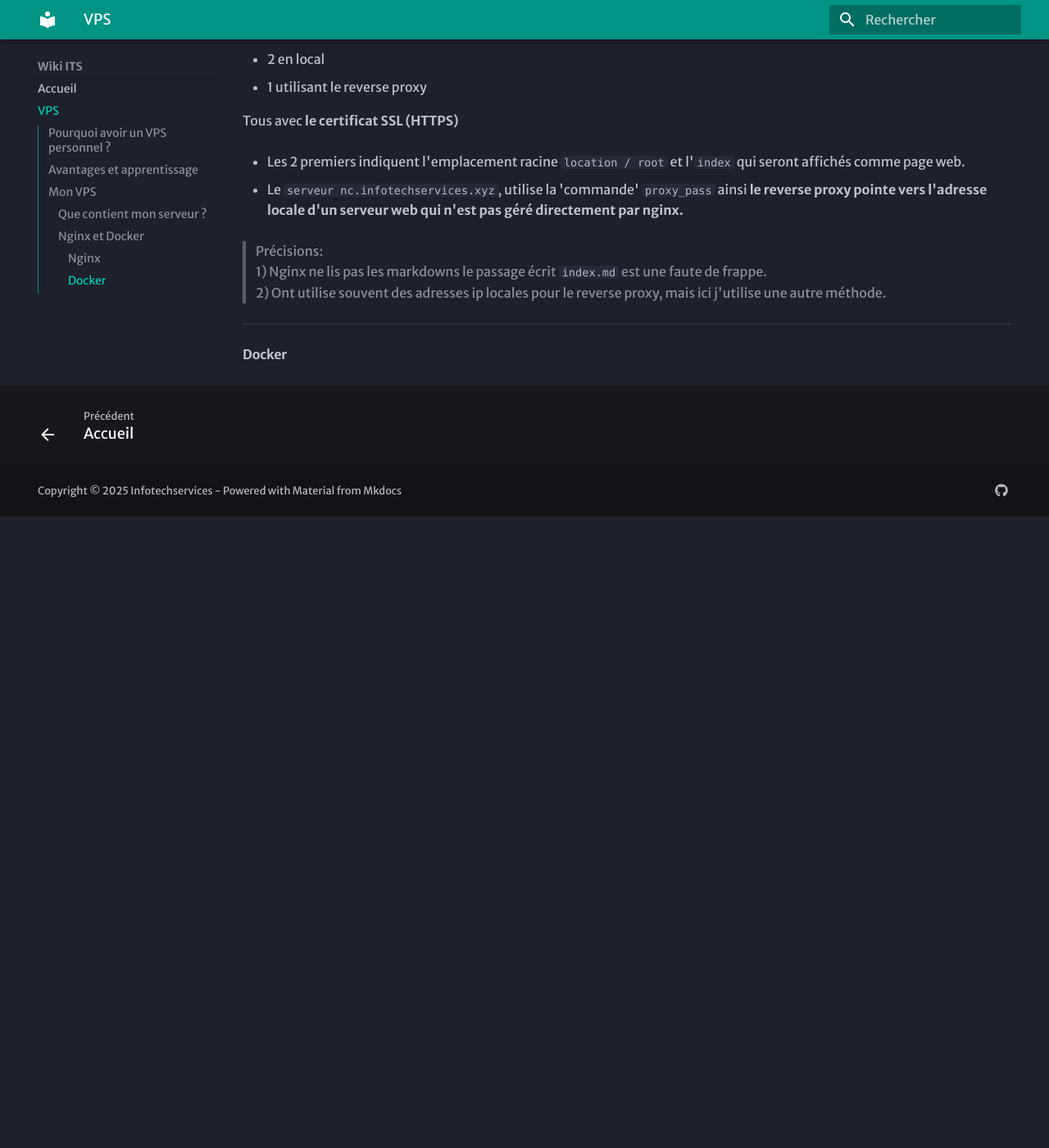
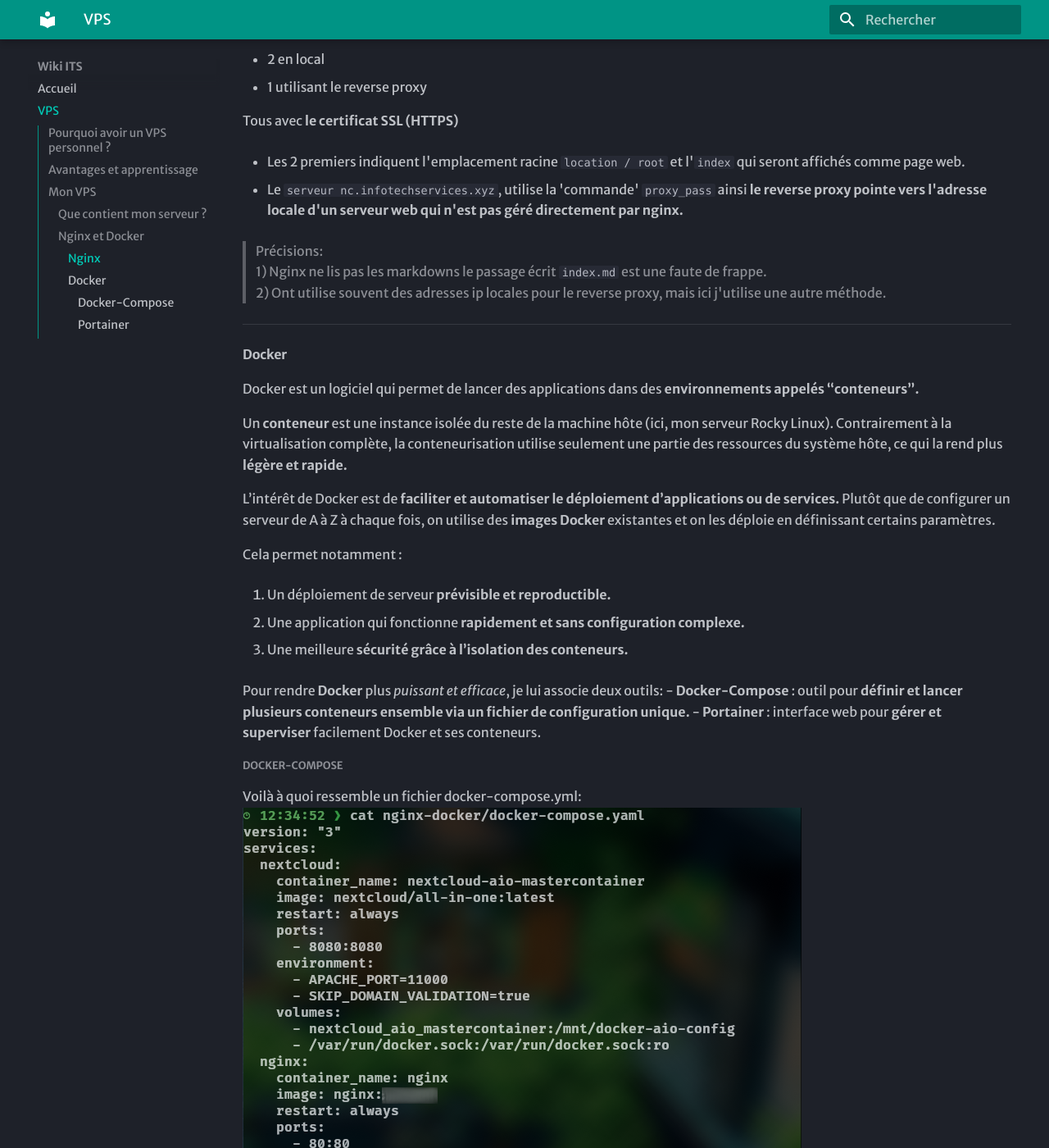
Before and after one commit to nicolink47/wiki, an MkDocs documentation site: the page built from docs/Mon VPS.md, in a window 1280 px wide and 1400 px high, scrolled down 3256 px. Shown: the whole window at 82% size. Built offline with MkDocs 1.6.1 and Material for MkDocs 9.7.7, drawn with Linux system fonts in a browser that asks for light colours; some web fonts are replaced; before the commit the page ends 3886 px from its top, so only the background shows below that; some of the changed text lies outside the part shown.

Commit message:
up monvps

```diff
--- a/docs/Mon VPS.md
+++ b/docs/Mon VPS.md
@@ -72,3 +72,37 @@
 ---
 
 #### Docker
+
+Docker est un logiciel qui permet de lancer des applications dans des **environnements appelés “conteneurs”.**
+
+Un **conteneur** est une instance isolée du reste de la machine hôte (ici, mon serveur Rocky Linux). Contrairement à la virtualisation complète, la conteneurisation utilise seulement une partie des ressources du système hôte, ce qui la rend plus **légère et rapide.**
+
+L’intérêt de Docker est de **faciliter et automatiser le déploiement d’applications ou de services.** Plutôt que de configurer un serveur de A à Z à chaque fois, on utilise des **images Docker** existantes et on les déploie en définissant certains paramètres.
+
+Cela permet notamment :
+
+1. Un déploiement de serveur **prévisible et reproductible.**
+
+2. Une application qui fonctionne **rapidement et sans configuration complexe.**
+
+3. Une meilleure **sécurité grâce à l’isolation des conteneurs.**
+
+Pour rendre **Docker** plus *puissant et efficace*, je lui associe deux outils:
+- **Docker-Compose** : outil pour **définir et lancer plusieurs conteneurs ensemble via un fichier de configuration unique.**
+- **Portainer** : interface web pour **gérer et superviser** facilement Docker et ses conteneurs.
+
+##### Docker-Compose
+Voilà à quoi ressemble un fichier docker-compose.yml:
+![](imgs/dockercompose.png)
+
+Il y a deux images dockers utilisés [Nextcloud](Nextcloud.md) et Nginx.
+Elles fonctionnent ensembles avec leurs **ports et volumes associés.**
+- **Les ports** permettent de **"rendre publique" le service désiré.**
+- **Les volumes** sont des **espaces de stockages persistant**, les **fichiers** dessus peuvent être **modifier, effacé ou créer.** Et deviennent effectifs au redémarrage du
+conteneur.
+
+> On peut voir les volumes comme des tiroirs externes. Supprimer un conteneur ne supprime pas un volume.
+
+
+##### Portainer
+![](imgs/portainer1.png)
```
Also changed, not shown: docs/Nextcloud.md (added, +5 -0 lines), site/Mon VPS/index.html, site/Nextcloud/index.html (added), site/search/search_index.json, site/sitemap.xml, 1 other file.
